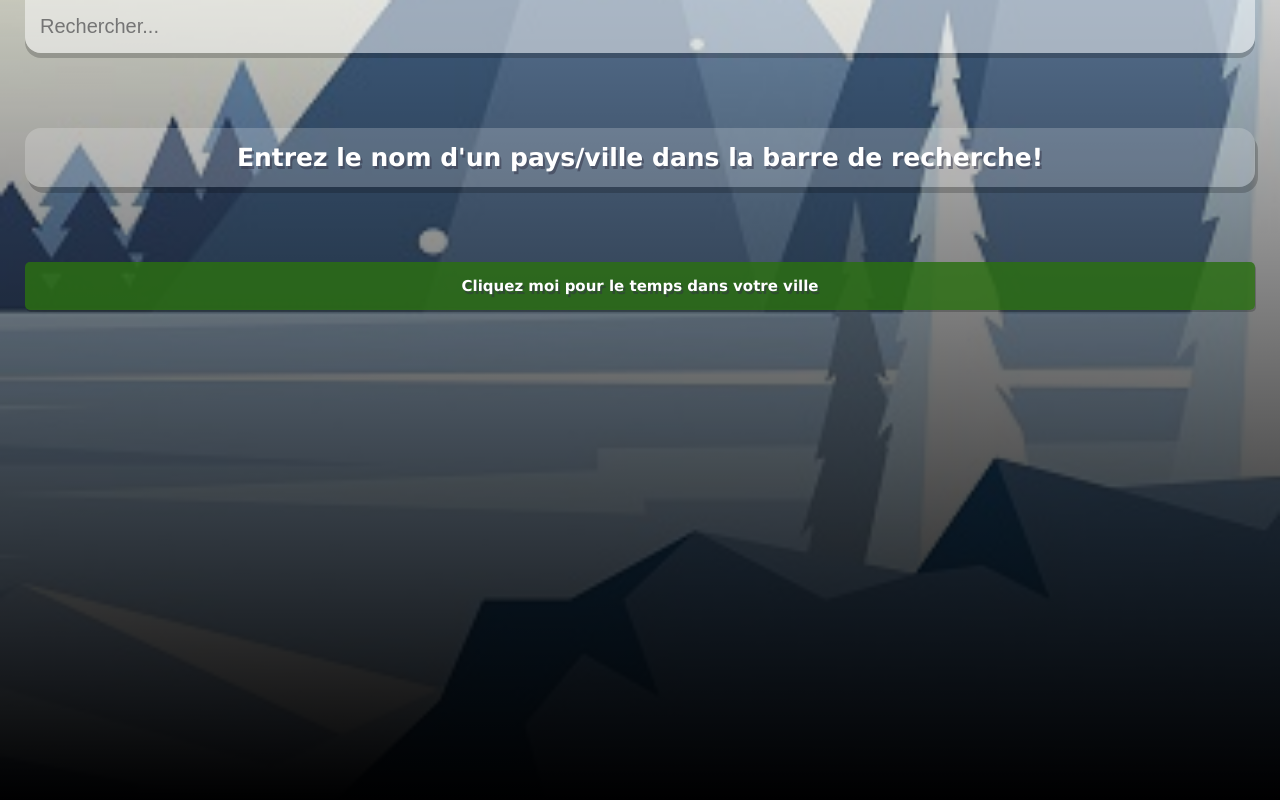
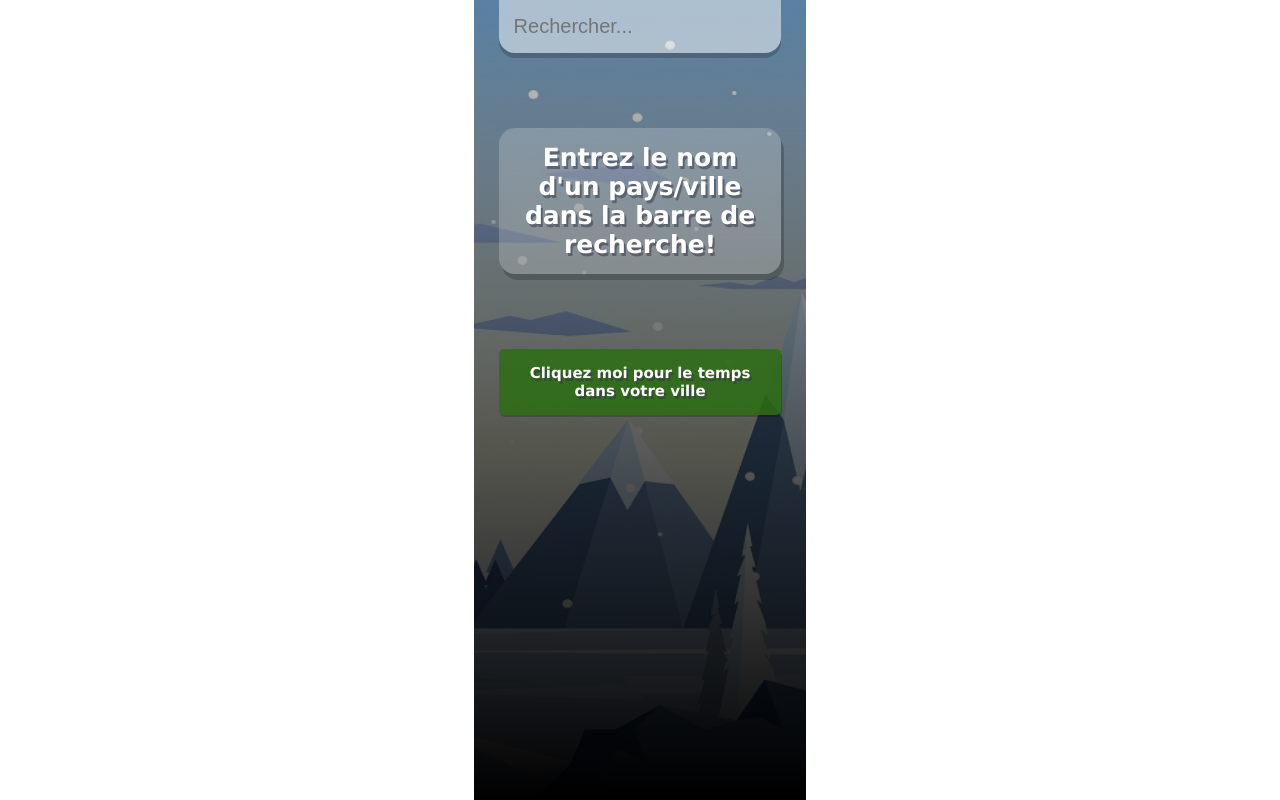
Before and after one commit to dieudonneallognon/weather-app, a React (Create React App) app: page / in a window 1280 px wide. Built offline with nearby package versions, Linux system fonts and the light colour scheme.

Commit message:
Style update

```diff
--- a/src/index.css
+++ b/src/index.css
@@ -6,13 +6,21 @@
 
 body {
   font-family: "verdana", "sans-serif";
+  margin: 0 37%;
+}
+
+@media all and (max-device-width: 480px) {
+  body {
+    font-family: "verdana", "sans-serif";
+    margin: 0% 0%;
+  }
 }
 
 .app {
   background-image: url("./assets/cold.jpg");
   background-size: cover;
   background-position: bottom;
-  transition: 0.7s ease-out;
+  transition: 1.5s ease-out;
 }
 
 .app.warm {
```
